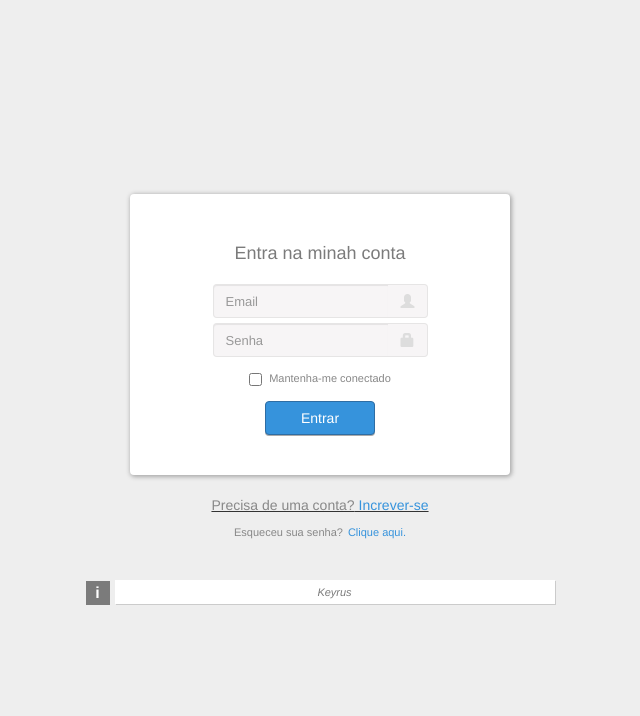
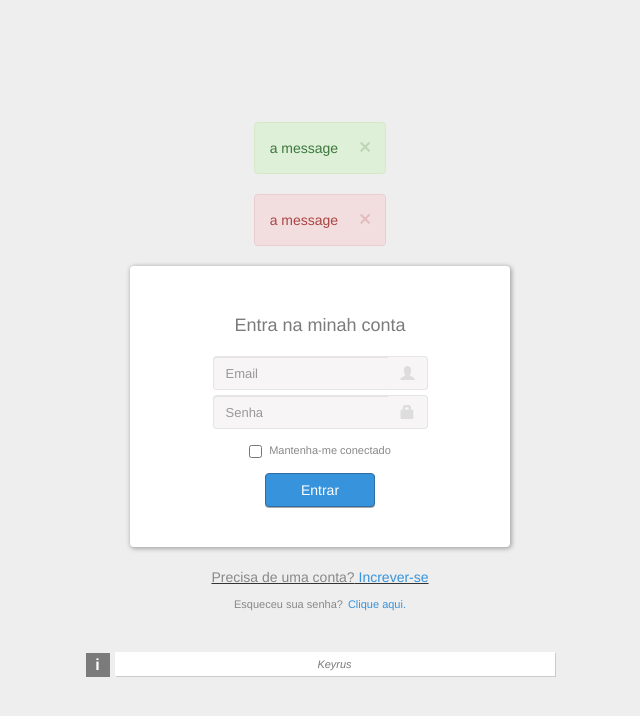
Before and after one commit to flb31/keyrus-test-app, a React app: page / in a window 1280 px wide. Shown: the top 716 px of the page, without its empty margins (320-960 px from the left). Built offline with nearby package versions, Linux system fonts and the light colour scheme.

Commit message:
[TEST-002] Add alert component

```diff
--- a/js/App.jsx
+++ b/js/App.jsx
@@ -1,10 +1,13 @@
 import React from 'react';
-
 import Form from './components/Form';
 import Footer from './components/Footer';
+import Alerts from './components/Alerts';
 
 const App = () => (
   <div className="App">
+
+    <Alerts />
+
     <Form />
 
     <div className="password m-t m-half-b">
--- /dev/null
+++ b/js/components/Alert.jsx
@@ -0,0 +1,34 @@
+import React, { Component } from 'react';
+import { Alert as BootstrapAlert } from 'react-bootstrap';
+import PropTypes from 'prop-types';
+
+export const typesAlert = { success: 'success', warning: 'warning', danger: 'danger', info: 'info' };
+
+class Alert extends Component {
+  state = {
+    showAlert: true
+  };
+
+  handleDismiss = () => {
+    this.setState({ showAlert: false });
+  };
+
+  render() {
+    const { alert } = this.props;
+
+    if(!this.state.showAlert) {
+        return null;
+    }
+
+    return <BootstrapAlert bsStyle={alert.type} onDismiss={this.handleDismiss}>{alert.message}</BootstrapAlert>;
+  }
+}
+
+Alert.propTypes = {
+  alert: PropTypes.shape({
+    type: PropTypes.string,
+    message: PropTypes.string
+  }).isRequired
+};
+
+export default Alert;
--- /dev/null
+++ b/js/components/Alerts.jsx
@@ -0,0 +1,30 @@
+import React, { Component } from 'react';
+import uniqid from 'uniqid';
+import Alert, { typesAlert } from './Alert';
+
+class Alerts extends Component {
+  state = {};
+
+  renderAlerts = alerts => alerts.map(alert => <Alert key={uniqid()} alert={alert} />);
+
+  render() {
+    const alerts = [
+      {
+        type: typesAlert.success,
+        message: 'a message'
+      },
+      {
+        type: typesAlert.danger,
+        message: 'a message'
+      }
+    ];
+
+    return (
+      <div className="Alerts">
+        {this.renderAlerts(alerts)}
+      </div>
+    );
+  }
+}
+
+export default Alerts;
--- a/package.json
+++ b/package.json
@@ -37,6 +37,7 @@
     "react-redux": "5.0.5",
     "redux": "3.6.0",
     "redux-thunk": "2.2.0",
+    "uniqid": "^4.1.1",
     "webpack": "2.6.1",
     "webpack-dev-middleware": "1.10.2",
     "webpack-hot-middleware": "2.18.0"
```
Also changed, not shown: js/components/Form.jsx (+3 -18 lines), 1 other file (tests, documents, lock files or other folders).
